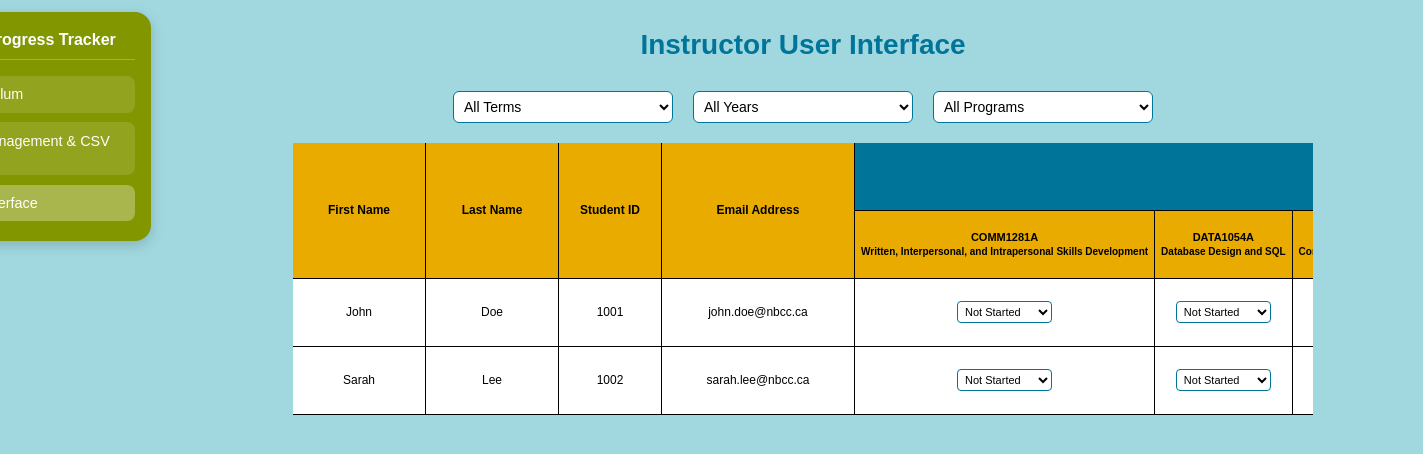
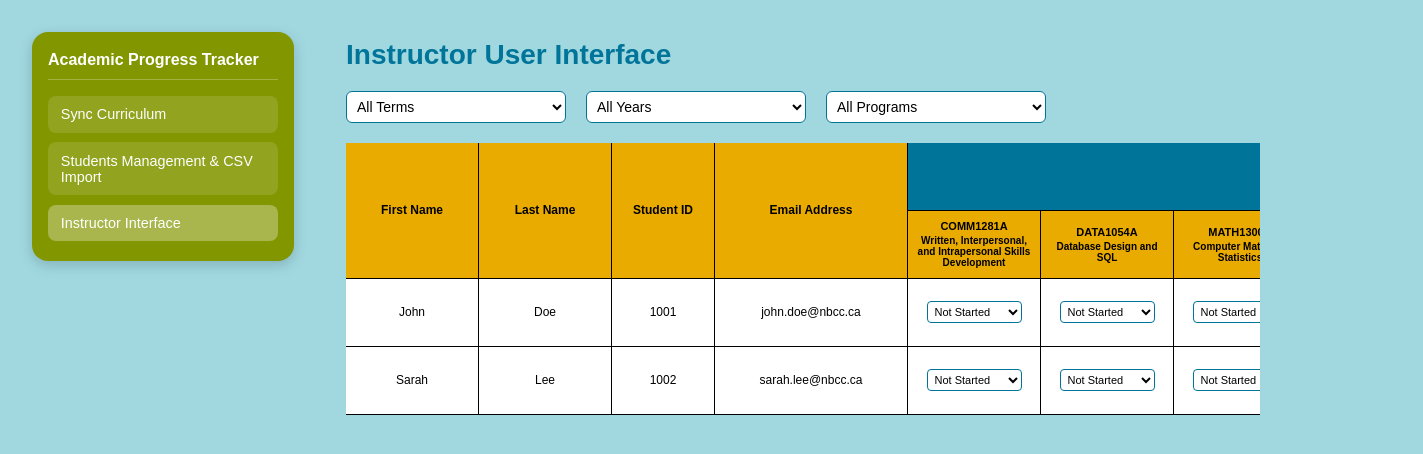
Before and after one commit to Anh-Khoi-Ngo/Student-Academic-Progress-Tracker, a React (Vite) app in the folder frontend/: page /instructor in a window 1280 px wide. Shown: the top 454 px of the page, 1423 px wide, since content can reach past the window. Built offline with nearby package versions, Linux system fonts and the light colour scheme.

Commit message:
Update InstructorPage.css

```diff
--- a/frontend/src/styles/InstructorPage.css
+++ b/frontend/src/styles/InstructorPage.css
@@ -10,208 +10,43 @@
   --col4-width: 180px;
 }
 
+html,
+body,
+#root {
+  margin: 0;
+  padding: 0;
+  min-height: 100vh;
+  width: 100%;
+}
+
 /* PAGE */
 .page-layout {
   display: flex;
   min-height: 100vh;
-  }
-
-  .instructor-container {
-    padding: 20px;
-    background: var(--possibility-blue);
-    min-height: 100vh;
-    flex: 1;
-    display: flex;
-    flex-direction: column;
-    align-items: center;
-  }
-
-  /* Sticky Page Title */
-  .title {
-    color: var(--ocean-blue);
-    font-size: 28px;
-    font-weight: 700;
-    margin-bottom: 20px;
-    position: static;
-    top: 0;
-    z-index: 2000;
-    background: none;
-    padding: 10px 0;
-  }
-
-  /* FILTER BAR */
-  .filters {
-    display: flex;
-    gap: 20px;
-    margin-bottom: 20px;
-  }
-
-  .filters select {
-    width: 220px;
-    padding: 6px;
-    border-radius: 6px;
-    border: 1px solid var(--ocean-blue);
-    background: white;
-    font-size: 14px;
-  }
-
-  /* SCROLL AREA */
-  .scroll-container {
   width: 100%;
-    display: flex;
-    justify-content: center;
-  }
-
-  .grid-wrapper {
-    width: 85%;
-    max-width: 1200px;
-    overflow-x: auto;
-    background: white;
-  }
-
-  /* TABLE */
-  .course-grid {
-    border-collapse: separate;
-    border-spacing: 0;
-    table-layout: fixed;
-    width: max-content;
-    min-width: 100%;
-    font-size: 12px;
-  }
-
-  .course-grid th,
-  .course-grid td {
-    border-bottom: 1px solid black;
-    border-right: 1px solid black;
-    padding: 6px;
-    text-align: center;
-    height: 55px;
-  }
-
-
-  /* Sticky Top */
-  .sticky-top {
-    position: sticky;
-    top: 0;
-    z-index: 20;
-  }
-
-  /* Sticky Left Columns */
-  .sticky-col {
-    position: sticky;
-    background: white;
-    border-right: 1px solid black;
-    z-index: 50;
-  }
-  thead .sticky-col {
-  background: var(--field-gold);
-}
-  /* Correct stacking order for sticky columns */
-  .col-1 {
-    left: 0;
-    min-width: var(--col1-width);
-    z-index: 60;
-  }
-
-  .col-2 {
-    left: var(--col1-width);
-    min-width: var(--col2-width);
-    z-index: 59;
-  }
-
-  .col-3 {
-    left: calc(var(--col1-width) + var(--col2-width));
-    min-width: var(--col3-width);
-    z-index: 58;
-  }
-
-  .col-4 {
-    left: calc(var(--col1-width) + var(--col2-width) + var(--col3-width));
-    min-width: var(--col4-width);
-    z-index: 57;
-  }
-
-
-  /* TERM HEADER */
-  .term-header {
-    background: var(--ocean-blue);
-    color: white;
-    font-weight: 700;
-  }
-
-  .term-header-content {
-    display: flex;
-    flex-direction: column;
-    align-items: center;
-    padding: 4px 0;
-  }
-
-  .term-title {
-    font-size: 14px;
-    font-weight: 700;
-  }
-
-  .program-info {
-    font-size: 11px;
-    opacity: 0.9;
-  }
-
-  /* COURSE HEADER */
-  .course-header {
-    background: var(--field-gold);
-    font-weight: 700;
-  }
-
-  .course-header-content {
-    display: flex;
-    flex-direction: column;
-    align-items: center;
-    gap: 3px;
-  }
-
-  .course-code {
-    font-size: 11px;
-    font-weight: bold;
-  }
-
-  .course-title {
-    font-size: 10px;
-    line-height: 1.1;
-  }
-
-  /* CELLS */
-  .cell {
-    background: white;
-  }
-
-  /* Dropdown inside table */
-  select {
-    width: 95px;
-    padding: 3px;
-    border: 1px solid var(--ocean-blue);
-    border-radius: 4px;
-    background: white;
-    font-size: 11px;
-    cursor: pointer;
 }
 
 /* LEFT DRAWER */
 .left-drawer {
   width: 230px;
+  min-width: 230px;
+  flex-shrink: 0;
+
   background-color: var(--urban-green);
   color: white;
 
   padding: 1.2rem 1rem;
+  margin: 1rem;
+
   border-radius: 16px;
 
   display: flex;
   flex-direction: column;
   gap: 1rem;
 
-    box-shadow: 0 4px 14px rgba(0,0,0,0.18);
+  box-shadow: 0 4px 14px rgba(0, 0, 0, 0.18);
 
   height: fit-content;
-    margin: 3rem 1.2rem;
 }
 
 .drawer-header {
@@ -254,3 +89,203 @@
 .drawer-item.active {
   background: rgba(255,255,255,0.3);
 }
+
+/* MAIN CONTENT */
+.instructor-container {
+  flex: 1;
+  min-width: 0;
+
+  padding: 20px;
+  background: var(--possibility-blue);
+
+  display: flex;
+  flex-direction: column;
+}
+
+/* TITLE */
+.title {
+  color: var(--ocean-blue);
+  font-size: 28px;
+  font-weight: 700;
+  margin-bottom: 20px;
+}
+
+/* FILTER BAR */
+.filters {
+  display: flex;
+  gap: 20px;
+  margin-bottom: 20px;
+  flex-wrap: wrap;
+}
+
+.filters select {
+  width: 220px;
+  padding: 6px;
+
+  border-radius: 6px;
+  border: 1px solid var(--ocean-blue);
+
+  background: white;
+  font-size: 14px;
+}
+
+/* TABLE SCROLL AREA */
+.scroll-container {
+  width: 100%;
+  overflow-x: auto;
+  overflow-y: auto;
+  max-height: 75vh;
+}
+
+/* GRID WRAPPER */
+.grid-wrapper {
+  min-width: max-content;
+  background: white;
+}
+
+/* TABLE */
+.course-grid {
+  border-collapse: separate;
+  border-spacing: 0;
+  table-layout: fixed;
+
+  width: max-content;
+  min-width: 100%;
+
+  font-size: 12px;
+}
+
+.course-grid th,
+.course-grid td {
+  border-bottom: 1px solid black;
+  border-right: 1px solid black;
+
+  padding: 6px;
+  text-align: center;
+  height: 55px;
+}
+
+/* DATA CELLS */
+.course-grid td {
+  background: white;
+}
+
+/* STICKY TOP */
+.sticky-top {
+  position: sticky;
+  top: 63px;
+  z-index: 20;
+}
+
+/* STICKY LEFT COLUMNS */
+.sticky-col {
+  position: sticky;
+  background: white;
+  border-right: 1px solid black;
+}
+
+/* FIRST FOUR HEADER CELLS */
+thead .sticky-col {
+  background: var(--field-gold);
+}
+
+/* COLUMN POSITIONS */
+.col-1 {
+  left: 0;
+  min-width: var(--col1-width);
+  z-index: 60;
+}
+
+.col-2 {
+  left: var(--col1-width);
+  min-width: var(--col2-width);
+  z-index: 59;
+}
+
+.col-3 {
+  left: calc(var(--col1-width) + var(--col2-width));
+  min-width: var(--col3-width);
+  z-index: 58;
+}
+
+.col-4 {
+  left: calc(
+    var(--col1-width) +
+    var(--col2-width) +
+    var(--col3-width)
+  );
+  min-width: var(--col4-width);
+  z-index: 57;
+}
+
+/* TERM HEADER */
+.term-header {
+  position: sticky;
+  top: 0;
+  z-index: 30;
+  background: var(--ocean-blue);
+  color: white;
+  font-weight: 700;
+}
+
+.term-header-content {
+  display: flex;
+  flex-direction: column;
+  align-items: center;
+  padding: 4px 0;
+}
+
+.term-title {
+  font-size: 14px;
+  font-weight: 700;
+}
+
+.program-info {
+  font-size: 11px;
+  opacity: 0.9;
+}
+
+/* COURSE HEADER */
+.course-header {
+  background: var(--field-gold);
+  color: black;
+  font-weight: 700;
+}
+
+.course-header-content {
+  display: flex;
+  flex-direction: column;
+  align-items: center;
+  gap: 3px;
+}
+
+.course-code {
+  font-size: 11px;
+  font-weight: bold;
+}
+
+.course-title {
+  font-size: 10px;
+  line-height: 1.1;
+  max-width: 120px;
+  word-wrap: break-word;
+}
+
+/* DATA CELLS */
+.cell {
+  background: white;
+}
+
+/* GRADE DROPDOWNS */
+.cell select {
+  width: 95px;
+  padding: 3px;
+
+  border: 1px solid var(--ocean-blue);
+  border-radius: 4px;
+
+  background: white;
+  font-size: 11px;
+
+  cursor: pointer;
+}
```
Lines whose indentation alone changed are shown as unchanged.
